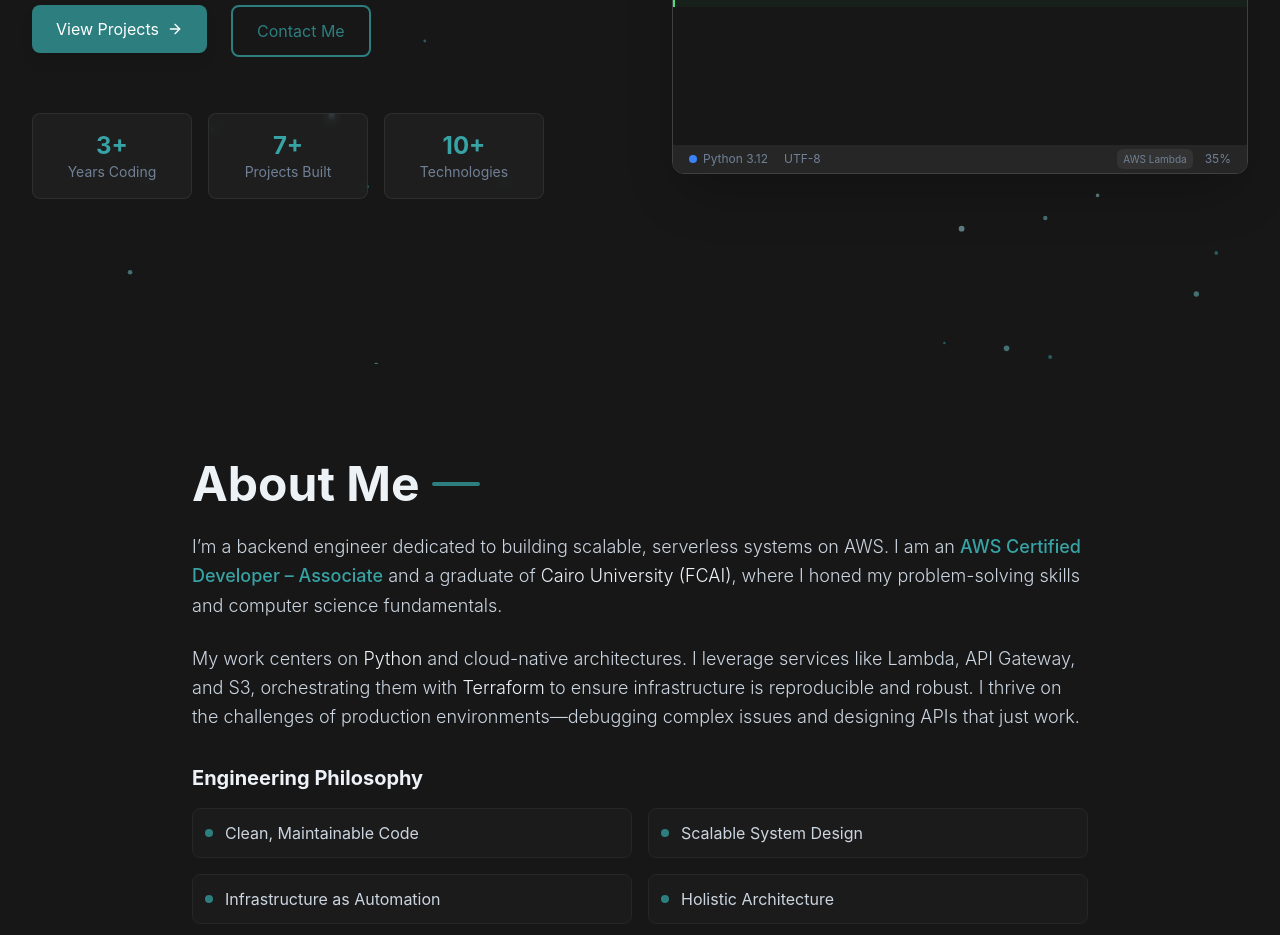
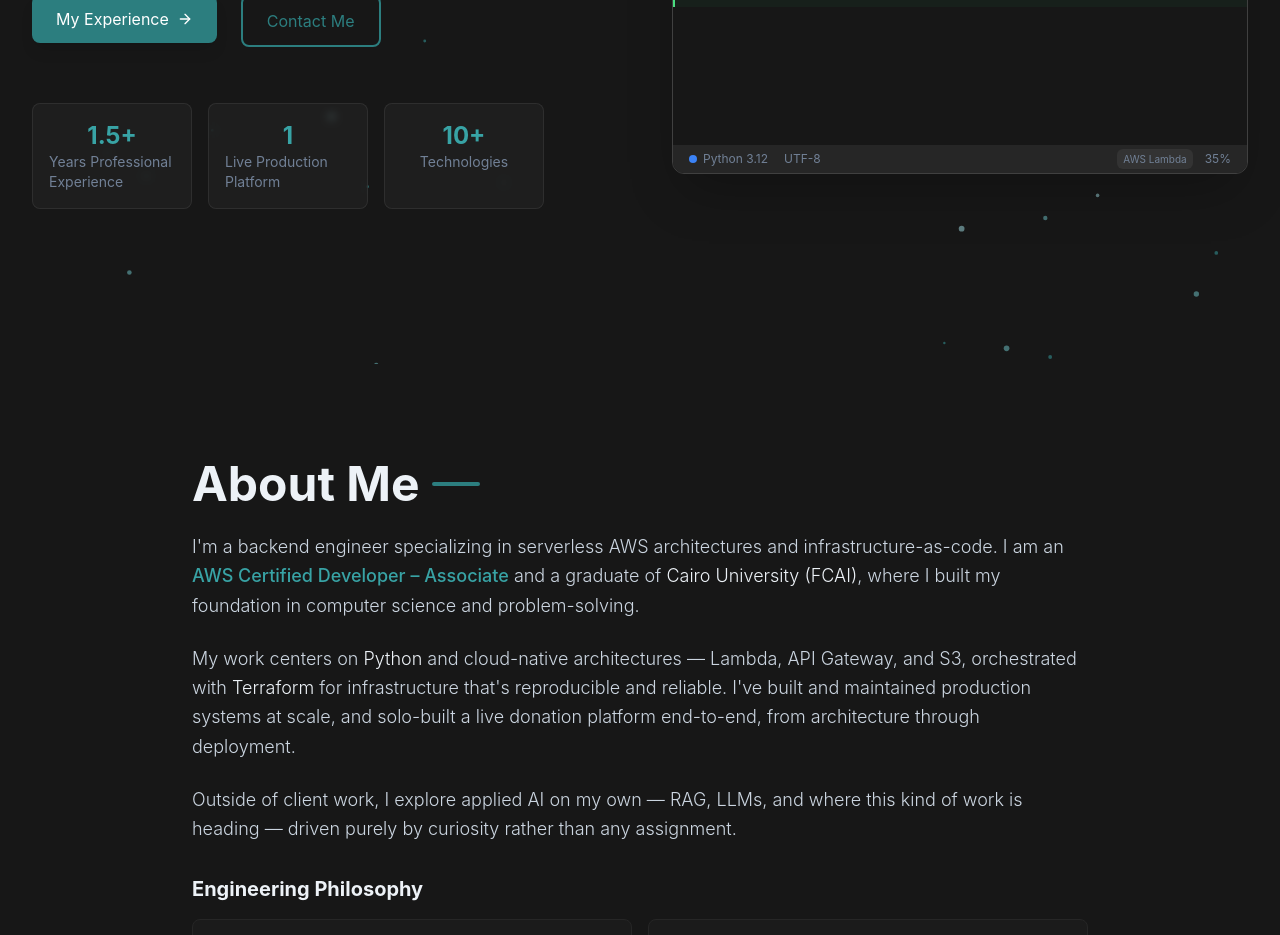
Before and after one commit to AhmadOsama9/My-Portfolio, a React (Vite) app: page / in a window 1280 px wide. Shown: the part 580-1515 px from the top of the page. Built offline with nearby package versions, Linux system fonts and the light colour scheme.

Commit message:
Update About, Header, Hero Sections

```diff
--- a/src/components/About.jsx
+++ b/src/components/About.jsx
@@ -19,11 +19,14 @@ const About = () => {
 
               <div className="space-y-6 text-lg text-neutral-300 leading-relaxed font-light">
                 <p>
-                  I’m a backend engineer dedicated to building scalable, serverless systems on AWS.
-                  I am an <strong className="text-primary-400 font-medium">AWS Certified Developer – Associate</strong> and a graduate of <span className="text-neutral-100">Cairo University (FCAI)</span>, where I honed my problem-solving skills and computer science fundamentals.
+                  I'm a backend engineer specializing in serverless AWS architectures and infrastructure-as-code.
+                  I am an <strong className="text-primary-400 font-medium">AWS Certified Developer – Associate</strong> and a graduate of <span className="text-neutral-100">Cairo University (FCAI)</span>, where I built my foundation in computer science and problem-solving.
                 </p>
                 <p>
-                  My work centers on <span className="text-neutral-100">Python</span> and cloud-native architectures. I leverage services like Lambda, API Gateway, and S3, orchestrating them with <span className="text-neutral-100">Terraform</span> to ensure infrastructure is reproducible and robust. I thrive on the challenges of production environments—debugging complex issues and designing APIs that just work.
+                  My work centers on <span className="text-neutral-100">Python</span> and cloud-native architectures — Lambda, API Gateway, and S3, orchestrated with <span className="text-neutral-100">Terraform</span> for infrastructure that's reproducible and reliable. I've built and maintained production systems at scale, and solo-built a live donation platform end-to-end, from architecture through deployment.
+                </p>
+                <p>
+                  Outside of client work, I explore applied AI on my own — RAG, LLMs, and where this kind of work is heading — driven purely by curiosity rather than any assignment.
                 </p>
               </div>
             </motion.div>
@@ -41,7 +44,7 @@ const About = () => {
                   "Clean, Maintainable Code",
                   "Scalable System Design",
                   "Infrastructure as Automation",
-                  "Holistic Architecture"
+                  "Ownership End to End"
                 ].map((item, i) => (
                   <div key={i} className="flex items-center gap-3 bg-neutral-800/30 p-3 rounded-lg border border-neutral-800">
                     <div className="w-2 h-2 rounded-full bg-primary-500"></div>
@@ -59,7 +62,7 @@ const About = () => {
                 className="pt-6 border-t border-neutral-800"
               >
                 <p className="text-neutral-400 text-sm md:text-base">
-                  <span className="text-primary-400 font-semibold">// Full Stack Context:</span> While my heart is in the backend, I am proficient with <strong>React and Next.js</strong>. This frontend fluency allows me to collaborate seamlessly with UI teams and design backend APIs that are intuitive for consumers.
+                  <span className="text-primary-400 font-semibold">// Full Stack Context:</span> While my core is backend and cloud, I'm proficient with <strong>React and Next.js</strong>, and currently expanding into containerization and cloud-native deployment practices with Docker and Kubernetes.
                 </p>
               </motion.div>
         </div>
--- a/src/components/Header.jsx
+++ b/src/components/Header.jsx
@@ -1,54 +1,29 @@
-import { useWindowScroll } from "react-use";
-import React, { useEffect, useRef, useState, useCallback } from "react";
+import React, { useState, useCallback } from "react";
 import { navigation } from "../data";
 import { FaLinkedin } from 'react-icons/fa';
 import { X, Menu, Code } from 'lucide-react';
-import { svg_3d } from "../assets";
 import { motion } from "framer-motion";
 
 const NavBar = React.memo(() => {
-  const navContainerRef = useRef(null);
   const [isOpen, setIsOpen] = useState(false);
-  const { y: currentScrollY } = useWindowScroll();
-  const [isNavVisible, setIsNavVisible] = useState(true);
-  const [lastScrollY, setLastScrollY] = useState(0);
-
-  // Debounced scroll handler
-  useEffect(() => {
-    const handleScroll = () => {
-      const scrollThreshold = 50;
-      if (currentScrollY > lastScrollY + scrollThreshold) {
-        setIsNavVisible(false);
-      } else if (currentScrollY < lastScrollY - scrollThreshold) {
-        setIsNavVisible(true);
-      }
-      setLastScrollY(currentScrollY);
-    };
-
-    const debouncedScroll = setTimeout(handleScroll, 100);
-    return () => clearTimeout(debouncedScroll);
-  }, [currentScrollY, lastScrollY]);
 
   const toggleMenu = useCallback(() => {
     setIsOpen((prev) => !prev);
   }, []);
 
+  const handleNavClick = useCallback(() => {
+    setIsOpen(false);
+  }, []);
+
   return (
     <nav
-      ref={navContainerRef}
-      className={`
-        fixed top-0 left-0 w-full p-2 py-4 backdrop-blur-lg bg-neutral-900/80 shadow-lg z-50
-        transition-transform duration-300 ease-in-out
-        ${isNavVisible ? "translate-y-0" : "-translate-y-full"}
-        border-b border-primary-500/20
-      `}
+      className="fixed top-0 left-0 w-full p-2 py-4 backdrop-blur-lg bg-neutral-900/80 shadow-lg z-50 border-b border-primary-500/20"
     >
       <div className="flex justify-between items-center max-w-7xl mx-auto px-4">
-        {/* Enhanced Logo Section */}
         <motion.a
           href="#hero"
           className="flex items-center gap-3"
-          onClick={() => setIsOpen(false)}
+          onClick={handleNavClick}
           whileHover={{ scale: 1.05 }}
           transition={{ type: "spring", stiffness: 400, damping: 10 }}
         >
@@ -62,7 +37,6 @@ const NavBar = React.memo(() => {
           </div>
         </motion.a>
 
-        {/* Enhanced LinkedIn Button */}
         <motion.a
           href="https://www.linkedin.com/in/ahmedosama975/"
           className="md:block hidden"
@@ -79,7 +53,6 @@ const NavBar = React.memo(() => {
           </button>
         </motion.a>
 
-        {/* Mobile Menu Toggle Button */}
         <motion.button
           className="md:hidden text-primary-400 p-2 hover:bg-neutral-800 rounded-md transition-colors"
           onClick={toggleMenu}
@@ -87,20 +60,13 @@ const NavBar = React.memo(() => {
           whileTap={{ scale: 0.9 }}
         >
           {isOpen ? (
-            <X
-              className="w-6 h-6 text-primary-400 stroke-current"
-              strokeWidth={2}
-            />
+            <X className="w-6 h-6 text-primary-400 stroke-current" strokeWidth={2} />
           ) : (
-            <Menu
-              className="w-6 h-6 text-primary-400 stroke-current"
-              strokeWidth={2}
-            />
+            <Menu className="w-6 h-6 text-primary-400 stroke-current" strokeWidth={2} />
           )}
         </motion.button>
       </div>
 
-      {/* Navigation Links with Enhanced Styling */}
       <div
         className={`
           flex flex-col md:flex-row justify-center items-center gap-1 md:gap-2
@@ -118,7 +84,7 @@ const NavBar = React.memo(() => {
               transition-colors rounded-md font-medium
               relative overflow-hidden group
             "
-            onClick={toggleMenu}
+            onClick={handleNavClick}
             whileHover={{ scale: 1.05 }}
             whileTap={{ scale: 0.95 }}
           >
--- a/src/components/Hero.jsx
+++ b/src/components/Hero.jsx
@@ -165,15 +165,15 @@ def lambda_handler(event, context):
             variants={fadeInUp}
             transition={{ duration: 0.6 }}
           >
-            <a href="#projects" className="group">
+            <a href="#experience" className="group">
               <button className="bg-primary-500 text-white px-5 py-2.5 sm:px-6 sm:py-3 rounded-lg shadow-lg flex items-center justify-center w-full sm:w-auto transition-all duration-300 hover:bg-primary-600 hover:shadow-primary-500/20 hover:shadow-xl text-sm sm:text-base">
-                <span className="mr-2">View Projects</span>
-                <ArrowRight className="w-4 h-4 group-hover:translate-x-1 transition-transform duration-300" />
+              <span className="mr-2">My Experience</span>
+              <ArrowRight className="w-4 h-4 group-hover:translate-x-1 transition-transform duration-300" />
               </button>
             </a>
             <a href="#contact">
               <button className="bg-transparent border-2 border-primary-500 text-primary-500 px-5 py-2.5 sm:px-6 sm:py-3 rounded-lg flex items-center justify-center w-full sm:w-auto transition-all duration-300 hover:bg-primary-500/10 text-sm sm:text-base">
-                <span>Contact Me</span>
+              <span>Contact Me</span>
               </button>
             </a>
           </motion.div>
@@ -185,12 +185,12 @@ def lambda_handler(event, context):
             transition={{ duration: 0.6, delay: 0.2 }}
           >
             <div className="bg-neutral-800/50 p-1.5 sm:p-4 rounded-lg backdrop-blur-sm border border-neutral-700/50 hover:border-primary-500/50 transition-all duration-300 group flex flex-col items-center">
-                <p className="text-primary-400 text-base sm:text-2xl font-bold group-hover:scale-110 transition-transform duration-300">3+</p>
-                <p className="text-neutral-400 text-[10px] sm:text-sm leading-tight">Years Coding</p>
+                <p className="text-primary-400 text-base sm:text-2xl font-bold group-hover:scale-110 transition-transform duration-300">1.5+</p>
+                <p className="text-neutral-400 text-[10px] sm:text-sm leading-tight">Years Professional Experience</p>
               </div>
               <div className="bg-neutral-800/50 p-1.5 sm:p-4 rounded-lg backdrop-blur-sm border border-neutral-700/50 hover:border-primary-500/50 transition-all duration-300 group flex flex-col items-center">
-                <p className="text-primary-400 text-base sm:text-2xl font-bold group-hover:scale-110 transition-transform duration-300">7+</p>
-                <p className="text-neutral-400 text-[10px] sm:text-sm leading-tight">Projects Built</p>
+                <p className="text-primary-400 text-base sm:text-2xl font-bold group-hover:scale-110 transition-transform duration-300">1</p>
+                <p className="text-neutral-400 text-[10px] sm:text-sm leading-tight">Live Production Platform</p>
               </div>
               <div className="bg-neutral-800/50 p-1.5 sm:p-4 rounded-lg backdrop-blur-sm border border-neutral-700/50 hover:border-primary-500/50 transition-all duration-300 group flex flex-col items-center">
                 <p className="text-primary-400 text-base sm:text-2xl font-bold group-hover:scale-110 transition-transform duration-300">10+</p>
--- a/src/data.jsx
+++ b/src/data.jsx
@@ -147,7 +147,7 @@ export const projects = [
       githubLink: "https://github.com/AhmadOsama9/nexwe3-agency-website"
     },
     {
-        title: 'TikTok-like Backend',
+        title: 'Video Platform Backend',
         images: [
           tiktokClone3,
           tiktokClone4,
```
